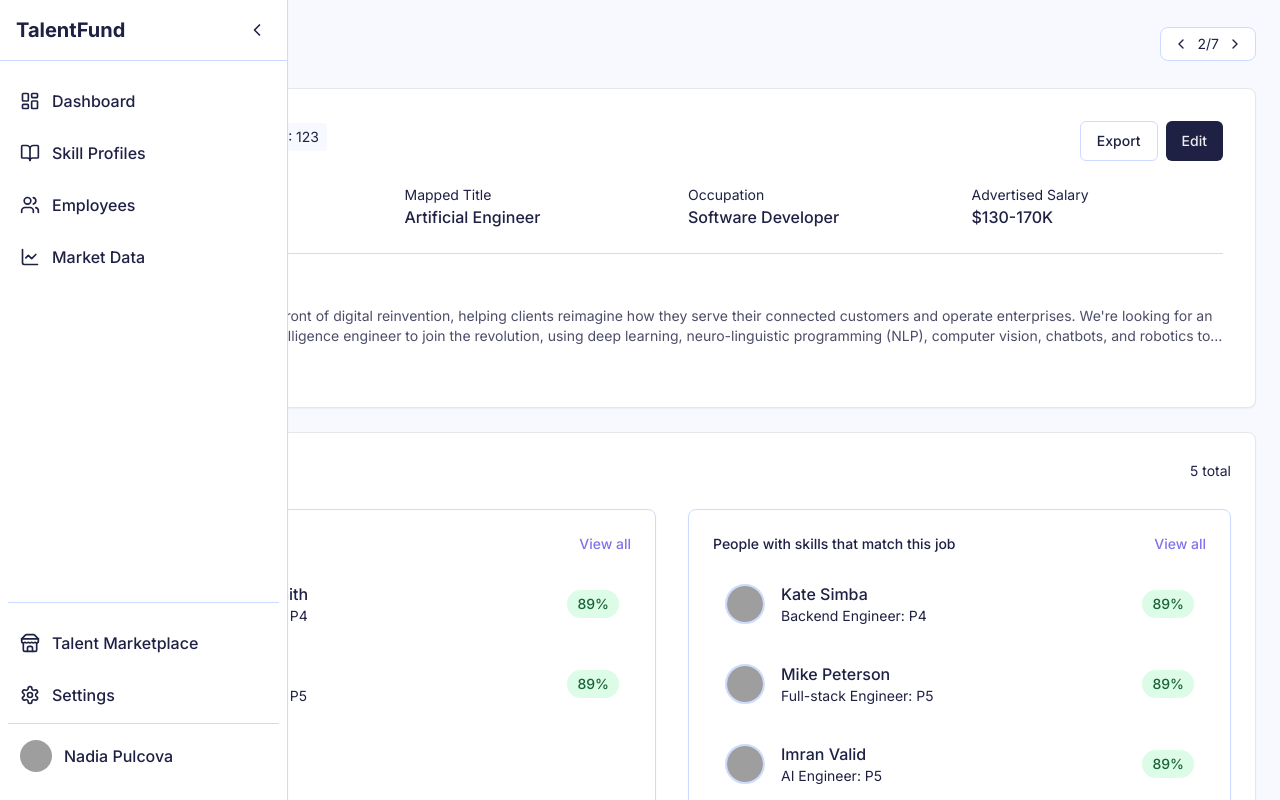
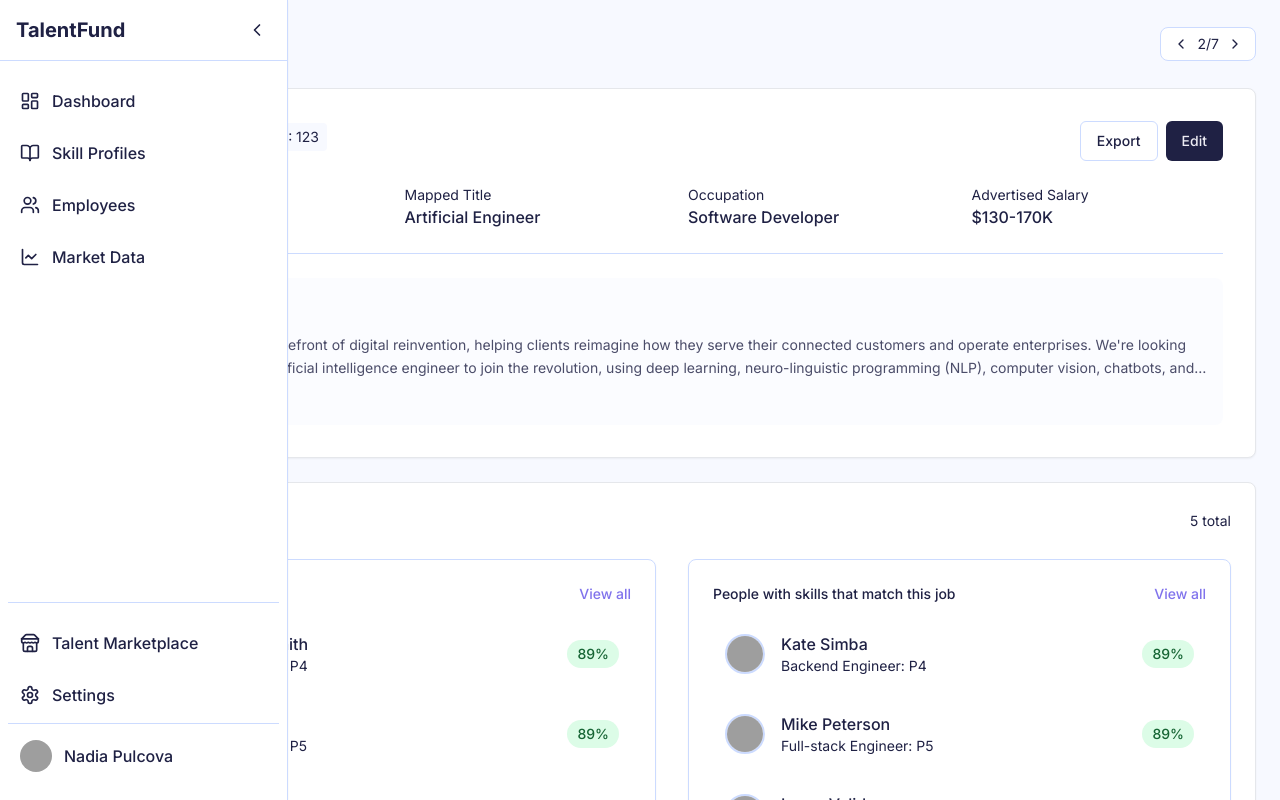
Before and after one commit to TalentFund1/talentfund-new, a React (Vite) app: page /skills/ai-engineer in a window 1280 px wide. Shown: the top 800 px of the page. Built offline with nearby package versions, Linux system fonts and the light colour scheme; grey boxes are pictures that could not be loaded.

Commit message:
Improve Job Description Title Design
Updated the styling of the job description title within the card component to enhance visual appeal and coherence in design.
[skip gpt_engineer]

```diff
--- a/src/components/skills/SkillProfileHeader.tsx
+++ b/src/components/skills/SkillProfileHeader.tsx
@@ -53,15 +53,15 @@ export const SkillProfileHeader = () => {
 
       <Separator />
 
-      <div className="space-y-1">
-        <span className="text-sm text-muted-foreground">Job Description</span>
+      <div className="bg-background/50 rounded-lg p-4">
+        <h3 className="text-lg font-semibold text-foreground mb-3">Job Description</h3>
         <div className="space-y-2">
-          <p className={`text-sm text-foreground/80 transition-all duration-300 ${isExpanded ? '' : 'line-clamp-2'}`}>
+          <p className={`text-sm text-foreground/80 leading-relaxed transition-all duration-300 ${isExpanded ? '' : 'line-clamp-2'}`}>
             {fullDescription}
           </p>
           <button
             onClick={() => setIsExpanded(!isExpanded)}
-            className="text-sm text-primary-accent hover:text-primary-accent/80 transition-colors"
+            className="text-sm text-primary-accent hover:text-primary-accent/80 transition-colors font-medium"
           >
             {isExpanded ? 'See less' : 'See more'}
           </button>
```
